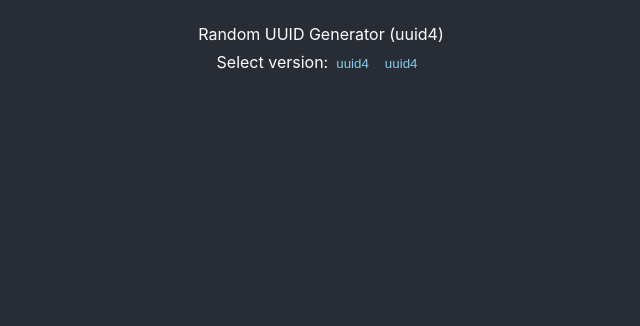
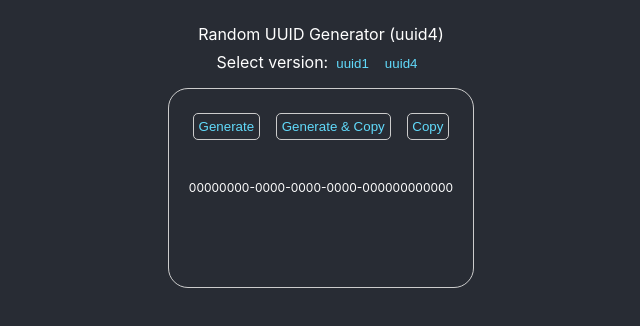
Before and after one commit to EllisMin/uuid-generator, a React (Create React App) app: page / in a window 1280 px wide. Shown: the top 326 px of the page, without its empty margins (319-959 px from the left). Built offline with nearby package versions, Linux system fonts and the light colour scheme.

Commit message:
Add ability to generate rand uuid and copy to clipboard

```diff
--- a/package.json
+++ b/package.json
@@ -44,6 +44,7 @@
     ]
   },
   "devDependencies": {
+    "@types/uuid": "^9.0.0",
     "sass": "^1.57.1"
   }
 }
--- a/src/components/App/styles.scss
+++ b/src/components/App/styles.scss
@@ -12,40 +12,24 @@ $color-bg: #282c34;
   width: 100%;
   min-height: 100vh;
   color: #fff;
+  display: flex;
+  justify-content: center;
+  // align-items: center;
 }
 
-.App-logo {
-  height: 40vmin;
-  pointer-events: none;
-}
+.custom-button {
+  cursor: pointer;
+  margin: 0 0.5rem 0 0.5rem;
+  color: #61dafb;
+  outline: none;
+  background-color: transparent;
+  border: none;
 
-@media (prefers-reduced-motion: no-preference) {
-  .App-logo {
-    animation: App-logo-spin infinite 20s linear;
+  &:hover {
+    color: pink;
+  }
+
+  &:active {
+    color: rgb(224, 149, 161);
   }
 }
-
-.App-header {
-  background-color: #282c34;
-  min-height: 100vh;
-  display: flex;
-  flex-direction: column;
-  align-items: center;
-  justify-content: center;
-  font-size: calc(10px + 2vmin);
-  color: white;
-}
-
-.App-link {
-  color: #61dafb;
-}
-
-@keyframes App-logo-spin {
-  from {
-    transform: rotate(0deg);
-  }
-
-  to {
-    transform: rotate(360deg);
-  }
-}
--- a/src/components/Card/index.tsx
+++ b/src/components/Card/index.tsx
@@ -1,9 +1,67 @@
+import { useState } from "react";
+import { Version } from "../../types";
+import { NIL as NIL_UUID, v1 as uuidv1, v4 as uuidv4 } from "uuid";
 import "./styles.scss";
-type Props = {};
+
+type Props = { version: Version };
+
 export const Card = (props: Props) => {
+  const { version } = props;
+  const [curUuid, setCurUuid] = useState<string>(NIL_UUID);
+
+  const copyToClipboard = (text: string) => {
+    if (navigator) {
+      navigator.clipboard.writeText(text);
+    } else {
+      throw Error("Navigator does not exist");
+    }
+  };
+
+  const getRandomUuid = (version: Version, copy?: boolean) => {
+    if (!version) {
+      throw Error("Invalid version accepted");
+    }
+    let uuid;
+    if (version === "uuid1") {
+      uuid = uuidv1();
+    } else if (version === "uuid4") {
+      uuid = uuidv4();
+    }
+    if (uuid) {
+      setCurUuid(uuid);
+      if (copy) {
+        copyToClipboard(uuid);
+      }
+      return;
+    }
+    throw Error("Getting random uuid failed");
+  };
+
   return (
     <div className="card">
-      <p>Card</p>
+      <div className="card-btn-container">
+        <button
+          className="custom-button"
+          onClick={() => getRandomUuid(version)}
+        >
+          Generate
+        </button>
+        <button
+          className="custom-button"
+          onClick={() => getRandomUuid(version, true)}
+        >
+          Generate & Copy
+        </button>
+        <button
+          className="custom-button"
+          onClick={() => copyToClipboard(curUuid)}
+        >
+          Copy
+        </button>
+      </div>
+      <div className="card-uuid-container">
+        <p className="card-uuid">{curUuid}</p>
+      </div>
     </div>
   );
 };
--- a/src/components/Card/styles.scss
+++ b/src/components/Card/styles.scss
@@ -1 +1,24 @@
-.card {}
+.card {
+  display: flex;
+  flex-direction: column;
+  align-items: center;
+  min-height: 200px;
+  border: 1px #ccc solid;
+  border-radius: 20px;
+  margin: 1rem;
+  padding: 1rem;
+
+  & .custom-button {
+    border: 1px solid #ccc;
+    padding: 0.3rem;
+    margin: 0.5rem;
+    border-radius: 5px;
+  }
+
+  &-uuid {
+    font-size: 0.75rem;
+  }
+  &-uuid-container {
+    margin-top: 2rem;
+  }
+}
--- a/src/components/Header/index.tsx
+++ b/src/components/Header/index.tsx
@@ -12,13 +12,13 @@ const VERSION_LIST: Version[] = ["uuid1", "uuid4"];
 export const Header = (props: Props) => {
   const { version, setVersion } = props;
 
-  const renderVersionOption = (text: Version) => (
+  const renderVersionOption = (ver: Version) => (
     <button
-      key={text}
-      className="select-ver-opt"
-      onClick={() => setVersion(version)}
+      key={ver}
+      className="custom-button"
+      onClick={() => setVersion(ver)}
     >
-      {version}
+      {ver}
     </button>
   );
 
--- a/src/components/Header/styles.scss
+++ b/src/components/Header/styles.scss
@@ -2,13 +2,4 @@
 
 .select-ver {
   margin: 0.5rem;
-
-  &-opt {
-    cursor: pointer;
-    margin: 0 0.5rem 0 0.5rem;
-    color: skyblue;
-    outline: none;
-    background-color: transparent;
-    border: none;
-  }
 }
--- a/src/components/Layout/index.tsx
+++ b/src/components/Layout/index.tsx
@@ -1,5 +1,6 @@
 import { useState } from "react";
 import { Version } from "../../types";
+import { Card } from "../Card";
 import { Header } from "../Header";
 import "./styles.scss";
 type Props = {
@@ -11,6 +12,7 @@ export const Layout = ({ children }: Props) => {
   return (
     <div className="layout">
       <Header version={version} setVersion={setVersion} />
+      <Card version={version} />
       {children}
     </div>
   );
--- a/src/components/Layout/styles.scss
+++ b/src/components/Layout/styles.scss
@@ -1,3 +1,4 @@
 .layout {
   padding: 1.5rem;
+  max-width: 1200px;
 }
```
Also changed, not shown: 1 other file (tests, documents, lock files or other folders).
